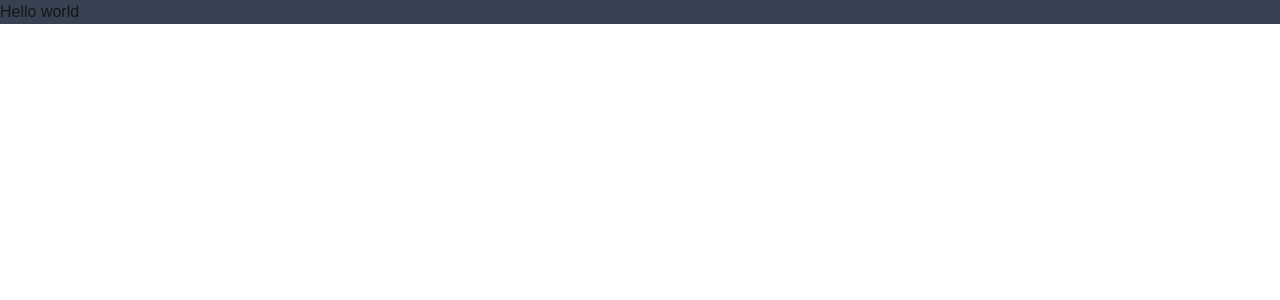
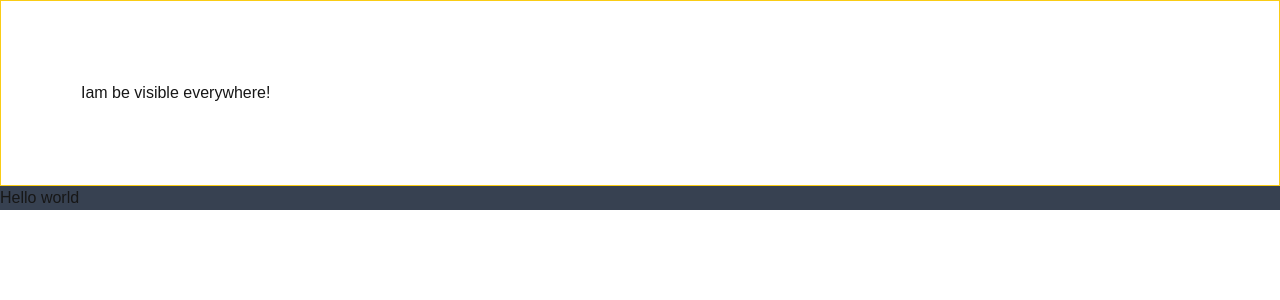
Before and after one commit to ardacoskun/next14-blog, a Next.js app: page / in a window 1280 px wide. Shown: the top 300 px of the page. Built offline with nearby package versions, Linux system fonts and the light colour scheme.

Commit message:
header added into root layout

```diff
--- a/app/layout.jsx
+++ b/app/layout.jsx
@@ -12,7 +12,10 @@ export default function RootLayout({ children }) {
       <body
         className={`${geistSans.variable} ${geistMono.variable} antialiased`}
       >
-        {children}
+        <header className="p-20 border border-yellow-400">
+          Iam be visible everywhere!
+        </header>
+        <main>{children}</main>
       </body>
     </html>
   );
```
